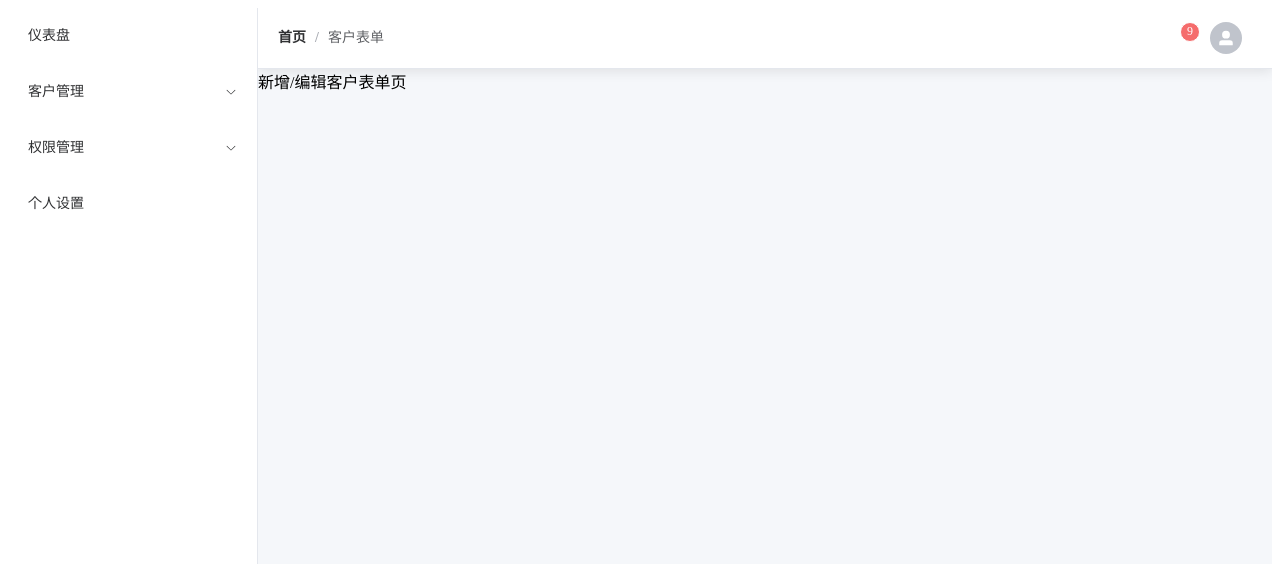
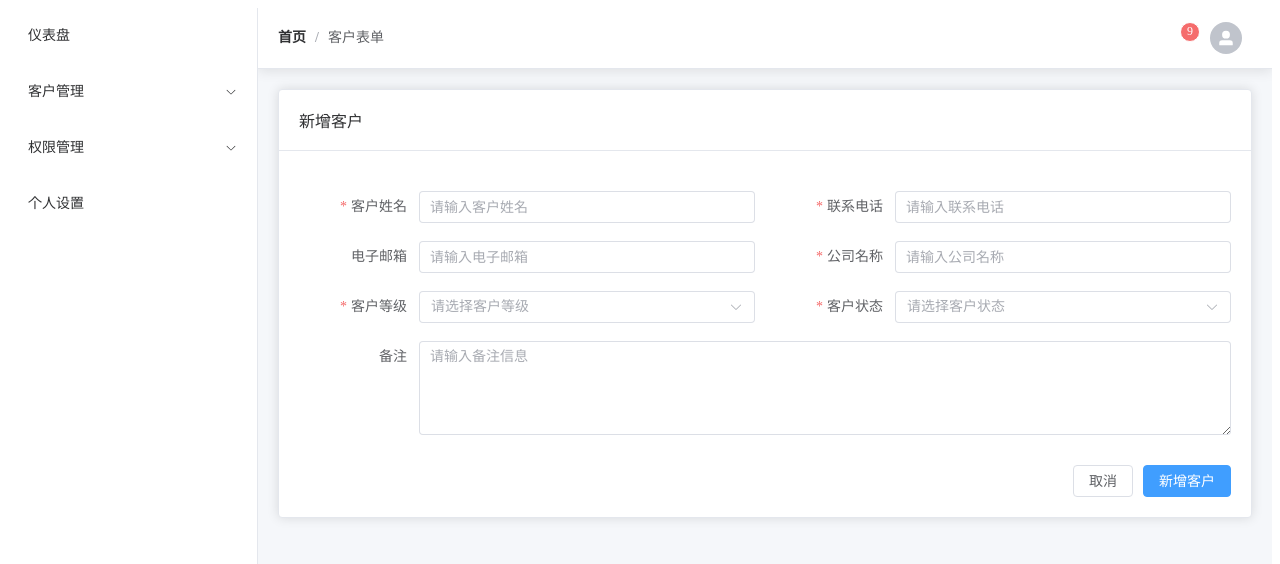
Before and after one commit to lanxiaole/CRM, a Vue app: page /customers/form in a window 1280 px wide. Shown: the top 564 px of the page. Built offline with nearby package versions, Linux system fonts and the light colour scheme; data requests are answered from the project's data file; sample sign-in values are in the browser's storage.

Commit message:
用户编辑页CustomerFormView

```diff
--- a/db.json
+++ b/db.json
@@ -7,8 +7,24 @@
       "tasks": 12
     },
     "chart": {
-      "dates": ["02-17", "02-18", "02-19", "02-20", "02-21", "02-22", "02-23"],
-      "values": [5, 7, 3, 8, 6, 9, 4]
+      "dates": [
+        "02-17",
+        "02-18",
+        "02-19",
+        "02-20",
+        "02-21",
+        "02-22",
+        "02-23"
+      ],
+      "values": [
+        5,
+        7,
+        3,
+        8,
+        6,
+        9,
+        4
+      ]
     }
   },
   "users": [
@@ -59,14 +75,26 @@
     }
   ],
   "statuses": [
-    { "value": "following", "label": "跟进中" },
-    { "value": "success", "label": "已成交" },
-    { "value": "lost", "label": "已流失" }
+    {
+      "value": "following",
+      "label": "跟进中",
+      "id": "20bf"
+    },
+    {
+      "value": "success",
+      "label": "已成交",
+      "id": "cfc7"
+    },
+    {
+      "value": "lost",
+      "label": "已流失",
+      "id": "36e3"
+    }
   ],
   "customers": [
     {
-      "id": 1,
-      "name": "张三",
+      "id": "1",
+      "name": "张三78",
       "phone": "13800138001",
       "email": "zhangsan@example.com",
       "company": "阿里巴巴",
@@ -77,7 +105,7 @@
       "createTime": "2024-01-15 10:30:00"
     },
     {
-      "id": 2,
+      "id": "2",
       "name": "李四",
       "phone": "13800138002",
       "email": "lisi@example.com",
@@ -89,7 +117,7 @@
       "createTime": "2024-02-20 14:20:00"
     },
     {
-      "id": 3,
+      "id": "3",
       "name": "王五",
       "phone": "13800138003",
       "email": "wangwu@example.com",
@@ -101,7 +129,7 @@
       "createTime": "2024-03-10 09:15:00"
     },
     {
-      "id": 4,
+      "id": "4",
       "name": "赵六",
       "phone": "13800138004",
       "email": "zhaoliu@example.com",
@@ -113,7 +141,7 @@
       "createTime": "2024-04-05 16:45:00"
     },
     {
-      "id": 5,
+      "id": "5",
       "name": "孙七",
       "phone": "13800138005",
       "email": "sunqi@example.com",
--- a/src/views/CustomerFormView.vue
+++ b/src/views/CustomerFormView.vue
@@ -1,7 +1,239 @@
-<script setup></script>
+<script setup>
+import { ref, onMounted, computed } from 'vue'
+import { useRoute, useRouter } from 'vue-router'
+import {
+  addCustomerApi,
+  updateCustomerApi,
+  getCustomerDetailApi,
+  getStatusListApi,
+} from '../api/customer'
+import { ElMessage } from 'element-plus'
+
+const route = useRoute()
+const router = useRouter()
+
+// 响应式数据
+const formRef = ref(null)
+const form = ref({
+  name: '',
+  phone: '',
+  email: '',
+  company: '',
+  level: '',
+  status: '',
+  remark: '',
+})
+const loading = ref(false)
+const statusOptions = ref([])
+const levelOptions = ref([
+  { label: 'A', value: 'A' },
+  { label: 'B', value: 'B' },
+  { label: 'C', value: 'C' },
+  { label: 'D', value: 'D' },
+])
+
+// 表单验证规则
+const formRules = ref({
+  name: [
+    { required: true, message: '请输入客户姓名', trigger: 'blur' },
+    { min: 2, max: 20, message: '客户姓名长度在 2 到 20 个字符', trigger: 'blur' },
+  ],
+  phone: [
+    { required: true, message: '请输入联系电话', trigger: 'blur' },
+    { pattern: /^1[3-9]\d{9}$/, message: '请输入正确的手机号格式', trigger: 'blur' },
+  ],
+  email: [{ type: 'email', message: '请输入正确的邮箱格式', trigger: 'blur' }],
+  company: [{ required: true, message: '请输入公司名称', trigger: 'blur' }],
+  status: [{ required: true, message: '请选择客户状态', trigger: 'change' }],
+  level: [{ required: true, message: '请选择客户等级', trigger: 'change' }],
+})
+
+// 判断当前模式（新增/编辑）
+const isEdit = computed(() => !!route.query.id)
+
+// 获取状态选项
+const fetchStatusOptions = async () => {
+  try {
+    statusOptions.value = await getStatusListApi()
+  } catch (error) {
+    ElMessage.error('获取状态选项失败')
+    console.error(error)
+  }
+}
+
+// 获取客户详情（编辑模式）
+const fetchCustomerDetail = async () => {
+  const id = route.query.id
+  if (!id) return
+
+  loading.value = true
+  try {
+    const customer = await getCustomerDetailApi(id)
+    form.value = customer
+  } catch (error) {
+    ElMessage.error('获取客户详情失败')
+    console.error(error)
+    router.push('/customers')
+  } finally {
+    loading.value = false
+  }
+}
+
+// 提交表单
+const handleSubmit = async () => {
+  if (!formRef.value) return
+
+  try {
+    await formRef.value.validate()
+    loading.value = true
+
+    if (isEdit.value) {
+      // 编辑模式
+      await updateCustomerApi(route.query.id, form.value)
+      ElMessage.success('客户信息更新成功')
+      router.push(`/customers/${route.query.id}`)
+    } else {
+      // 新增模式
+      await addCustomerApi(form.value)
+      ElMessage.success('客户新增成功')
+      router.push('/customers')
+    }
+  } catch (error) {
+    ElMessage.error(isEdit.value ? '更新客户信息失败' : '新增客户失败')
+    console.error(error)
+  } finally {
+    loading.value = false
+  }
+}
+
+// 取消按钮
+const handleCancel = () => {
+  if (isEdit.value) {
+    router.push(`/customers/${route.query.id}`)
+  } else {
+    router.push('/customers')
+  }
+}
+
+// 页面加载时初始化
+onMounted(async () => {
+  await fetchStatusOptions()
+  if (isEdit.value) {
+    await fetchCustomerDetail()
+  }
+})
+</script>
 
 <template>
-  <div class="customer-form-view">新增/编辑客户表单页</div>
+  <div class="customer-form-container">
+    <el-card class="customer-form-card" :loading="loading">
+      <template #header>
+        <div class="card-header">
+          <span>{{ isEdit ? '编辑客户' : '新增客户' }}</span>
+        </div>
+      </template>
+
+      <el-form
+        ref="formRef"
+        :model="form"
+        :rules="formRules"
+        label-width="120px"
+        class="customer-form"
+      >
+        <el-row :gutter="20">
+          <el-col :span="12">
+            <el-form-item label="客户姓名" prop="name">
+              <el-input v-model="form.name" placeholder="请输入客户姓名" />
+            </el-form-item>
+          </el-col>
+          <el-col :span="12">
+            <el-form-item label="联系电话" prop="phone">
+              <el-input v-model="form.phone" placeholder="请输入联系电话" />
+            </el-form-item>
+          </el-col>
+        </el-row>
+
+        <el-row :gutter="20">
+          <el-col :span="12">
+            <el-form-item label="电子邮箱" prop="email">
+              <el-input v-model="form.email" placeholder="请输入电子邮箱" />
+            </el-form-item>
+          </el-col>
+          <el-col :span="12">
+            <el-form-item label="公司名称" prop="company">
+              <el-input v-model="form.company" placeholder="请输入公司名称" />
+            </el-form-item>
+          </el-col>
+        </el-row>
+
+        <el-row :gutter="20">
+          <el-col :span="12">
+            <el-form-item label="客户等级" prop="level">
+              <el-select v-model="form.level" placeholder="请选择客户等级">
+                <el-option
+                  v-for="option in levelOptions"
+                  :key="option.value"
+                  :label="option.label"
+                  :value="option.value"
+                />
+              </el-select>
+            </el-form-item>
+          </el-col>
+          <el-col :span="12">
+            <el-form-item label="客户状态" prop="status">
+              <el-select v-model="form.status" placeholder="请选择客户状态">
+                <el-option
+                  v-for="option in statusOptions"
+                  :key="option.value"
+                  :label="option.label"
+                  :value="option.value"
+                />
+              </el-select>
+            </el-form-item>
+          </el-col>
+        </el-row>
+
+        <el-form-item label="备注">
+          <el-input v-model="form.remark" type="textarea" :rows="4" placeholder="请输入备注信息" />
+        </el-form-item>
+
+        <div class="form-actions">
+          <el-button @click="handleCancel">取消</el-button>
+          <el-button type="primary" @click="handleSubmit" :loading="loading">
+            {{ isEdit ? '更新客户' : '新增客户' }}
+          </el-button>
+        </div>
+      </el-form>
+    </el-card>
+  </div>
 </template>
 
-<style scoped></style>
+<style scoped>
+.customer-form-container {
+  padding: 20px;
+}
+
+.customer-form-card {
+  max-width: 1000px;
+  margin: 0 auto;
+}
+
+.card-header {
+  display: flex;
+  justify-content: space-between;
+  align-items: center;
+}
+
+.customer-form {
+  margin-top: 20px;
+}
+
+.form-actions {
+  margin-top: 30px;
+  text-align: right;
+}
+
+.form-actions .el-button {
+  margin-left: 10px;
+}
+</style>
```
